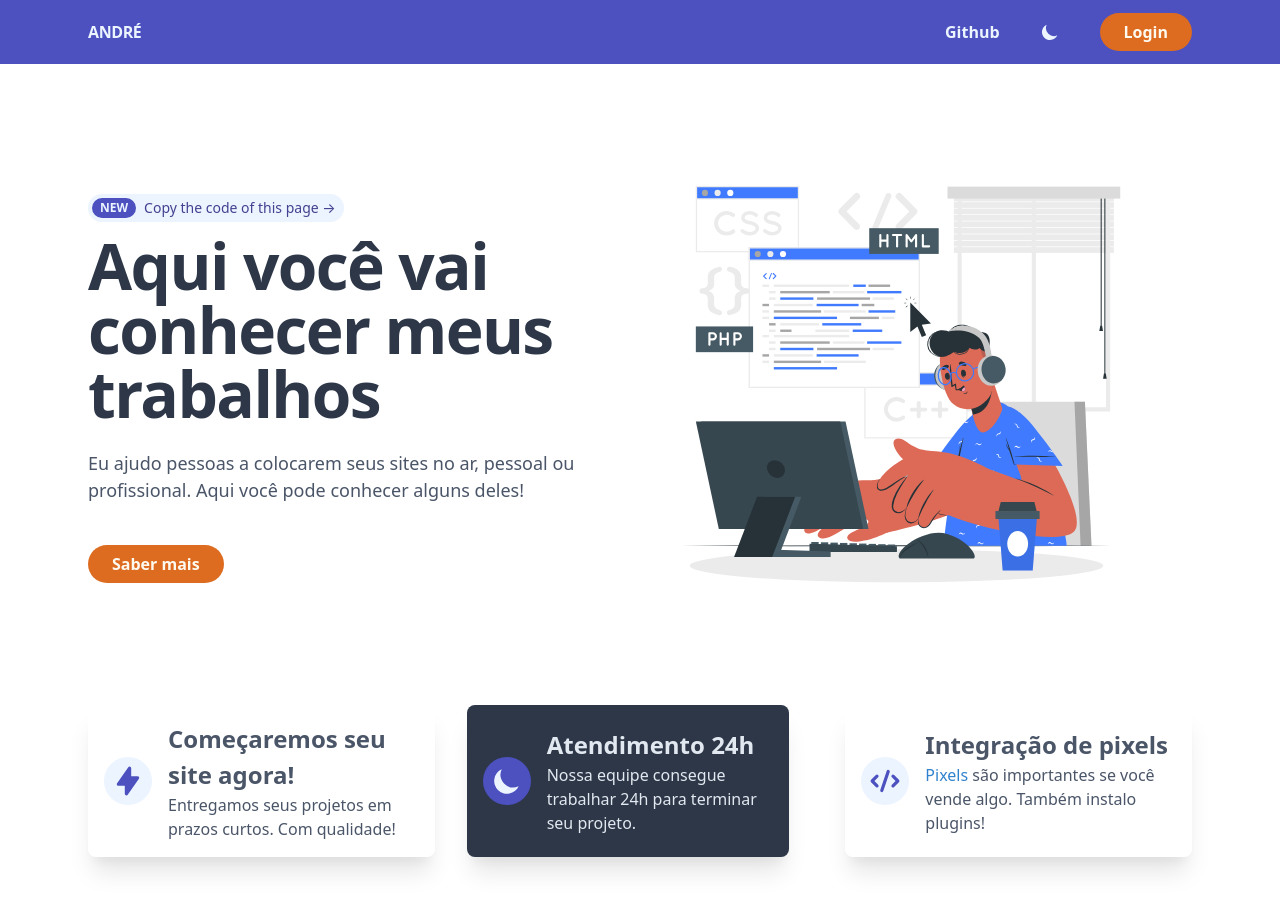
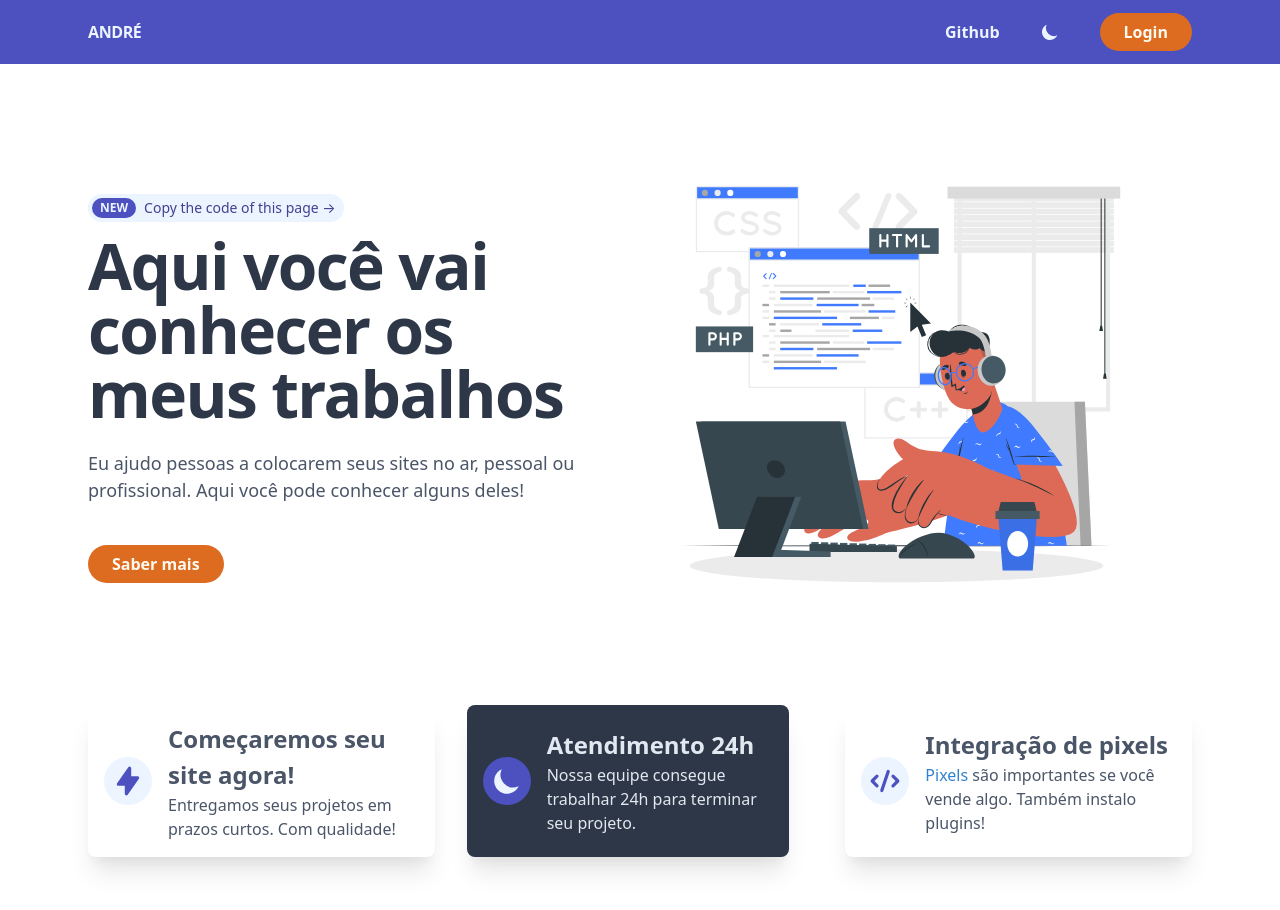
Before and after one commit to euandredev/euandredev.github.io, a plain HTML site: page index.html in a window 1280 px wide. Drawn offline with nearby package versions, Linux system fonts and the light colour scheme.

Commit message:
Add files via upload

```diff
--- a/index.html
+++ b/index.html
@@ -56,7 +56,7 @@
             <span class="text-sm leading-loose text-indigo-800 dark:text-gray-300">Copy the code of this page &RightArrow;</span>
           </a>
         </div>
-        <h1 class="text-5xl font-extrabold leading-none tracking-tight text-gray-800 lg:text-6xl dark:text-gray-400">Aqui você vai conhecer meus trabalhos</h1>
+        <h1 class="text-5xl font-extrabold leading-none tracking-tight text-gray-800 lg:text-6xl dark:text-gray-400">Aqui você vai conhecer os meus trabalhos</h1>
         <p class="mt-6 mb-12 text-lg text-gray-700 dark:text-gray-400">Eu ajudo pessoas a colocarem seus sites no ar, pessoal ou profissional. Aqui você pode conhecer alguns deles!</p>
         <div>
           <a class="px-6 py-2 font-semibold text-orange-100 bg-orange-600 rounded-full" href="https://github.com/estevanmaito/tailwindcss-multi-theme/blob/master/README.md#-install">Saber mais</a>
```
